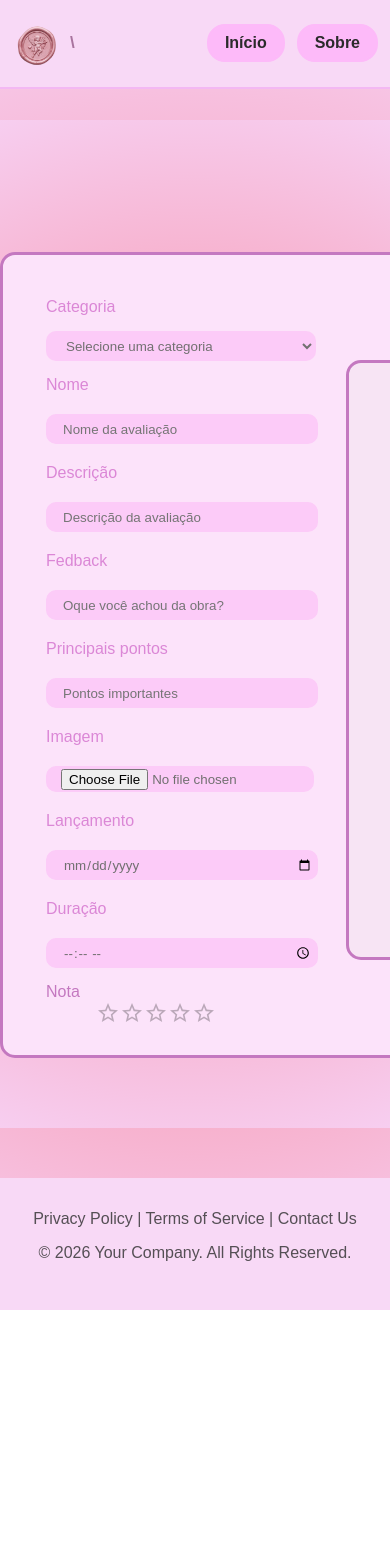
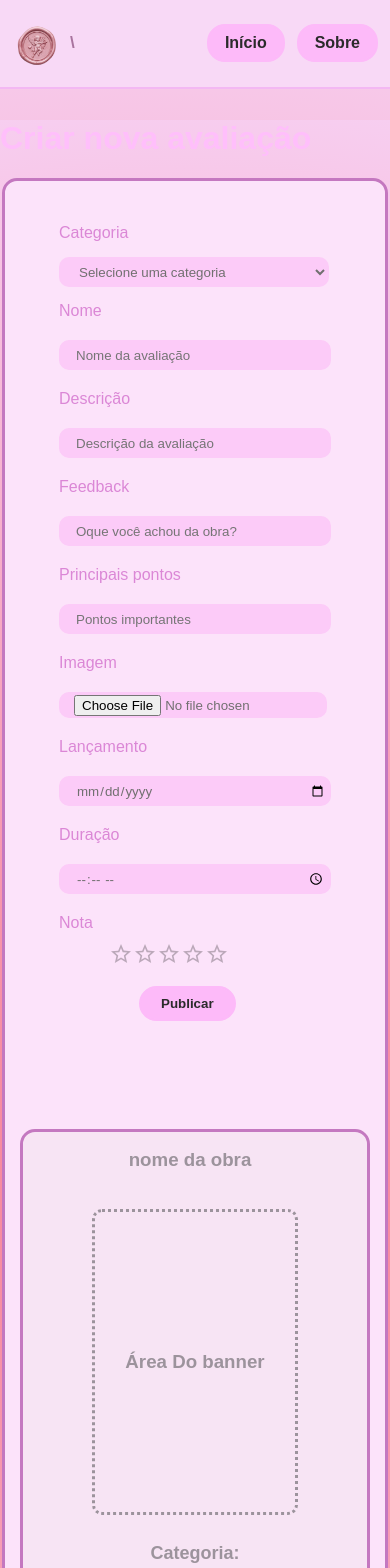
Before and after one commit to helenalacerda06/pj, a React (Create React App) app in the folder my-app/: page /criar-avaliacao in a window 390 px wide. Shown: the top 1568 px of the page. Before the commit the page ends 1310 px from the top, so only its background shows below. Built offline with nearby package versions, Linux system fonts and the light colour scheme; no server answers.

Commit message:
css está navegavel para mobile

```diff
--- a/my-app/src/componentes/pages/criarAvaliacao/criarAvaliacao.css
+++ b/my-app/src/componentes/pages/criarAvaliacao/criarAvaliacao.css
@@ -8,10 +8,9 @@
 
 .containerAvaliacao {
     display: flex;
-    align-items: start;
     background: #fce3fa;
-    width: 1200px;
-    height: 770px;
+    width: 1250px;
+    height: auto;
     border-radius: 15px;
     margin: auto;
     padding: 15px;
@@ -56,7 +55,7 @@
     padding-left: 50px;
 }
 
-.estrela * {
+.estrelas * {
     background: transparent;
 }
 
@@ -86,18 +85,24 @@
 }
 
 .buttonPublicar {
-    align-self: flex-end;
-    margin-top: 15px;
+    margin-top: auto;
+    align-self: flex-start;
+    margin-top: 20px;
     padding: 8px 20px;
-    margin-right: 40px;
     color: #2b2b2b;
-    text-decoration: none;
     font-weight: 600;
     border: 2px solid #fdbaf9;
     background: #fdbaf9;
-    padding: 8px 16px;
     border-radius: 18px;
     transition: opacity 0.2s ease;
+    margin-left: 90px;
+}
+
+.visualizacaoWrapper {
+    display: flex;
+    flex-direction: column;
+    background: transparent;
+
 }
 
 .visualizacaoWrapper {
@@ -105,3 +110,18 @@
     flex-direction: column;
     background: transparent;
 }
+
+@media(max-width: 600px) {
+    .tituloAvaliacao {
+        margin-left: 0px;
+    }
+
+    .containerAvaliacao {
+        display: column;
+        height: auto;
+        Width: 350px;
+        justify-content: center;
+        align-items: center;
+        flex-direction: column;
+    }
+}
--- a/my-app/src/componentes/pages/criarAvaliacao/criarAvaliacao.js
+++ b/my-app/src/componentes/pages/criarAvaliacao/criarAvaliacao.js
@@ -1,4 +1,5 @@
 import { useState } from 'react';
+import { useNavigate } from "react-router-dom";
 import styles from './criarAvaliacao.css';
 import stylesVisualizacao from './visualizacaoAvaliacao/visualizacaoAvaliacao.css'
 import Rating from '@mui/material/Rating';
@@ -7,29 +8,60 @@ import Header from '../../Header'
 import Footer from '../../Footer';
 import ButtoVoltar from '../../button/buttonVoltar'
 
-
 function CriarAvaliação() {
-    const [nomeAvaliacao, setNomeAvaliacao] = useState("");
-
-    const [descricaoAvaliacao, setDescricaoAvaliacao] = useState("")
-    const [feedbackAvaliacao, setFeedbackAvaliacao] = useState("")
-    const [principaisPontos, setPrincipaisPontos] = useState("")
-    const [adicionarImagem, setAdicionarImagem] = useState(null)
+    const navigate = useNavigate();
+    const [nome, setNome] = useState("");
+    const [descricao, setDescricao] = useState("")
+    const [feedback, setFeedback] = useState("")
+    const [principais_pontos, setPrincipais_pontos] = useState("")
+    const [imagem, setImagem] = useState(null)
     const [categoria, setCategoria] = useState("")
-    const [estrela, setEstrela] = useState("")
-    const [data, setData] = useState("")
+    const [estrelas, setEstrelas] = useState("");
+    const [lancamento, setLancamento] = useState("")
     const [duracao, setDuracao] = useState("")
 
 
+    async function AvaCriada(event) {
+        event.preventDefault();
+
+        const avaliacao = await fetch("http://localhost:3001/avaliacao", {
+            method: "POST",
+            headers: {
+                "Content-Type": "application/json"
+            },
+            body: JSON.stringify({
+                categoria,
+                nome,
+                descricao,
+                feedback,
+                principais_pontos,
+                imagem,
+                lancamento,
+                duracao,
+                estrelas
+            })
+        });
+        const dados = await avaliacao.text()
+        console.log(dados);
+
+        if (avaliacao.ok) {
+            navigate("/home");
+        }
+    }
+
     return (
-        <div >
+        <>
             <Header className='header' />
             <main>
 
                 <h1 className="tituloAvaliacao">Criar nova avaliação</h1>
-                <div className="containerAvaliacao">
-                    <form className="Form">
+
+                <section className="containerAvaliacao" >
+
+                    <form className="Form" onSubmit={AvaCriada}>
+
                         <label className="label">Categoria</label>
+
                         <select className="select" value={categoria} onChange={(e) => setCategoria(e.target.value)}>
                             <option value='' className='select' >Selecione uma categoria</option>
                             <option value='Filme' className='select' >Filme</option>
@@ -42,8 +74,8 @@ function CriarAvaliação() {
                             placeholder='Nome da avaliação'
                             id='nomeAvaliacao'
                             type="text"
-                            value={nomeAvaliacao}
-                            onChange={(e) => setNomeAvaliacao(e.target.value)}
+                            value={nome}
+                            onChange={(e) => setNome(e.target.value)}
                         />
                         <label className="label">Descrição</label>
                         <input
@@ -51,26 +83,28 @@ function CriarAvaliação() {
                             placeholder='Descrição da avaliação'
                             id='descricao'
                             type="text"
-                            value={descricaoAvaliacao}
-                            onChange={(e) => setDescricaoAvaliacao(e.target.value)}
+                            value={descricao}
+                            onChange={(e) => setDescricao(e.target.value)}
                         />
-                        <label className="label">Fedback</label>
+
+                        <label className="label">Feedback</label>
+
                         <input
                             className="input"
                             placeholder='Oque você achou da obra?'
                             id='feedback'
-                            value={feedbackAvaliacao}
+                            value={feedback}
                             type="text"
-                            onChange={(e) => setFeedbackAvaliacao(e.target.value)}
+                            onChange={(e) => setFeedback(e.target.value)}
                         />
                         <label className="label">Principais pontos</label>
                         <input
                             className="input"
                             placeholder='Pontos importantes'
-                            id='principaisPontos'
+                            id='principais_pontos'
                             type="text"
-                            value={principaisPontos}
-                            onChange={(e) => setPrincipaisPontos(e.target.value)}
+                            value={principais_pontos}
+                            onChange={(e) => setPrincipais_pontos(e.target.value)}
                         />
 
                         <label className="label">Imagem</label>
@@ -79,12 +113,11 @@ function CriarAvaliação() {
                             id='imagem'
                             type="file"
                             accept='image/'
-
                             onChange={(e) => {
                                 const arquivo = e.target.files[0];
                                 if (arquivo) {
                                     const imagemURL = URL.createObjectURL(arquivo);
-                                    setAdicionarImagem(imagemURL)
+                                    setImagem(imagemURL)
                                 }
                             }}
                         />
@@ -94,9 +127,9 @@ function CriarAvaliação() {
                             className='input'
                             id='data'
                             type='date'
-                            value={data}
+                            value={lancamento}
                             accept=''
-                            onChange={(e) => setData(e.target.value)}
+                            onChange={(e) => setLancamento(e.target.value)}
                         />
 
                         <label className='label'>Duração</label>
@@ -109,55 +142,64 @@ function CriarAvaliação() {
 
                         />
 
-                        <label className="nota">Nota</label>
+                        <label className="label">Nota</label>
                         <Stack className='estrela' spacing={1}>
                             <Rating
                                 name="half-rating-read"
-                                value={estrela}
-                                onChange={(e) => setEstrela(e.target.value)}
+                                value={estrelas}
+                                onChange={(e, novoValor) => setEstrelas(novoValor)}
                             />
                         </Stack>
+
+                       <button
+                            className="buttonPublicar"
+                            type="submit"
+                            id="buttonPublicar"
+                        >
+                            Publicar
+                        </button>
+
                     </form>
 
                     <div className="visualizacaoWrapper">
-                        <div className={"containerVisualizacao"}>
-                            <h1 className="tituloVisualizacao">{nomeAvaliacao}</h1>
-                            {nomeAvaliacao == "" && <h1 className='tituloVisualizacaoNull'>nome da obra</h1>}
-                            <div className='areaImagem'>
-                                {adicionarImagem && (<img className="imagemAvaliacao" src={adicionarImagem} />)}
-                                {adicionarImagem == null && <h3 className="imagemAvaliacaoNull">Área Do banner</h3>}
+                        <article className={"containerVisualizacao"}>
+                            <h1 className="tituloVisualizacao">{nome}</h1>
+                            {nome == "" && <h1 className='tituloVisualizacaoNull'>nome da obra</h1>}
+                            <section className='areaImagem'>
+                                {imagem && (<img className="imagemAvaliacao" src={imagem} />)}
+                                {imagem == null && <h3 className="imagemAvaliacaoNull">Área Do banner</h3>}
 
                                 {categoria !== "" && <p className='categoria'>Categoria: {categoria}</p>}
                                 {categoria == "" && <p className='categoriaNull'> Categoria: </p>}
 
-                                {data !== "" && <p className='lancamento'>Lançamento: {data}</p>}
-                                {data == "" && <p className='lancamentoNull'>Lançamento: </p>}
+                                {lancamento !== "" && <p className='lancamento'>Lançamento: {lancamento}</p>}
+                                {lancamento == "" && <p className='lancamentoNull'>Lançamento: </p>}
 
                                 {duracao !== "" && <p className='duracao'>Duração: {duracao}</p>}
                                 {duracao == "" && <p className='duracaoNull'>Duração: </p>}
 
-                                {estrela !== "" && <p className='estrela'><Rating name="half-rating" defaultValue={estrela} precision={estrela} readOnly /></p>}
-                                {estrela == "" && <p className='estrela'><Rating name="half-rating" defaultValue={estrela} readOnly /></p>}
-                            </div>
-                            <div className='areaInformacoes'>
-                                {descricaoAvaliacao !== '' && <p className="containerDescricao">{descricaoAvaliacao}</p>}
-                                {descricaoAvaliacao =="" && <h3 className='containerDescricaoNull'>Descrição</h3>}
+                               {estrelas !== "" && <p className='estrela'><Rating name="half-rating" defaultValue={estrelas} precision={estrelas} readOnly /></p>}
+                               {estrelas == "" && <p className='estrela'><Rating name="half-rating" defaultValue={estrelas}  readOnly /></p>}
 
-                                {feedbackAvaliacao !== "" && <p className="containerDescricao">{feedbackAvaliacao}</p>}
-                                {feedbackAvaliacao == "" && <h3 className='containerDescricaoNull'>Feedback</h3>}
+                            </section>
+                            <section className='areaInformacoes'>
+                                {descricao !== '' && <p className="containerDescricao">{descricao}</p>}
+                                {descricao == "" && <h3 className='containerDescricaoNull'>Descrição</h3>}
 
-                                {principaisPontos !== "" && <p className="containerDescricao">{principaisPontos}</p>}
-                                {principaisPontos == "" && <h3 className='containerDescricaoNull'>Principais Pontos</h3>}
-                            </div>
-                        </div>
-                        <button className='buttonPublicar'>Publicar</button>
+                                {feedback !== "" && <p className="containerDescricao">{feedback}</p>}
+                                {feedback    == "" && <h3 className='containerDescricaoNull'>Feedback</h3>}
+
+                                {principais_pontos !== "" && <p className="containerDescricao">{principais_pontos}</p>}
+                                {principais_pontos == "" && <h3 className='containerDescricaoNull'>Principais Pontos</h3>}
+                            </section>
+                        </article>
                     </div>
-                </div>
+                </section>
                 <ButtoVoltar />
 
             </main>
             <Footer />
-        </div>
+        </>
     )
 }
 
--- a/my-app/src/componentes/pages/criarAvaliacao/visualizacaoAvaliacao/visualizacaoAvaliacao.css
+++ b/my-app/src/componentes/pages/criarAvaliacao/visualizacaoAvaliacao/visualizacaoAvaliacao.css
@@ -1,9 +1,8 @@
 .containerVisualizacao {
   background: #f7e4f4;
-  width: 870px;
-  height: 600px;
+  width: 920px;
+  height: 620px;
   border-radius: 15px;
-  padding: 15pz;
   margin-top: 90px;
   border-style: solid;
   border-width: 3px;
@@ -198,3 +197,37 @@
   padding-left: 3px;
   margin-right: 5px;
 }
+
+@media (max-width: 600px){
+  .containerVisualizacao {
+    width: 350px;
+    height: auto;
+    display: flex;
+    flex-direction: column;
+  }
+
+  .tituloVisualizacaoNull {
+    margin-left: 17px;
+  }
+  .tituloVisualizacao {
+    margin-left: auto;
+  }
+
+  .containerDescricao {
+    width: 300px;
+    height: 100px;
+  }
+  .containerDescricaoNull {
+    width: 300px;
+    height: 100px;
+  }
+
+  .areaImagem {
+    margin-left: 0px;
+  }
+  .imagemAvaliacaoNull{
+    margin-top: 0px;
+  }
+
+
+}
```
Also changed, not shown: 2 other files (tests, documents, lock files or other folders).
